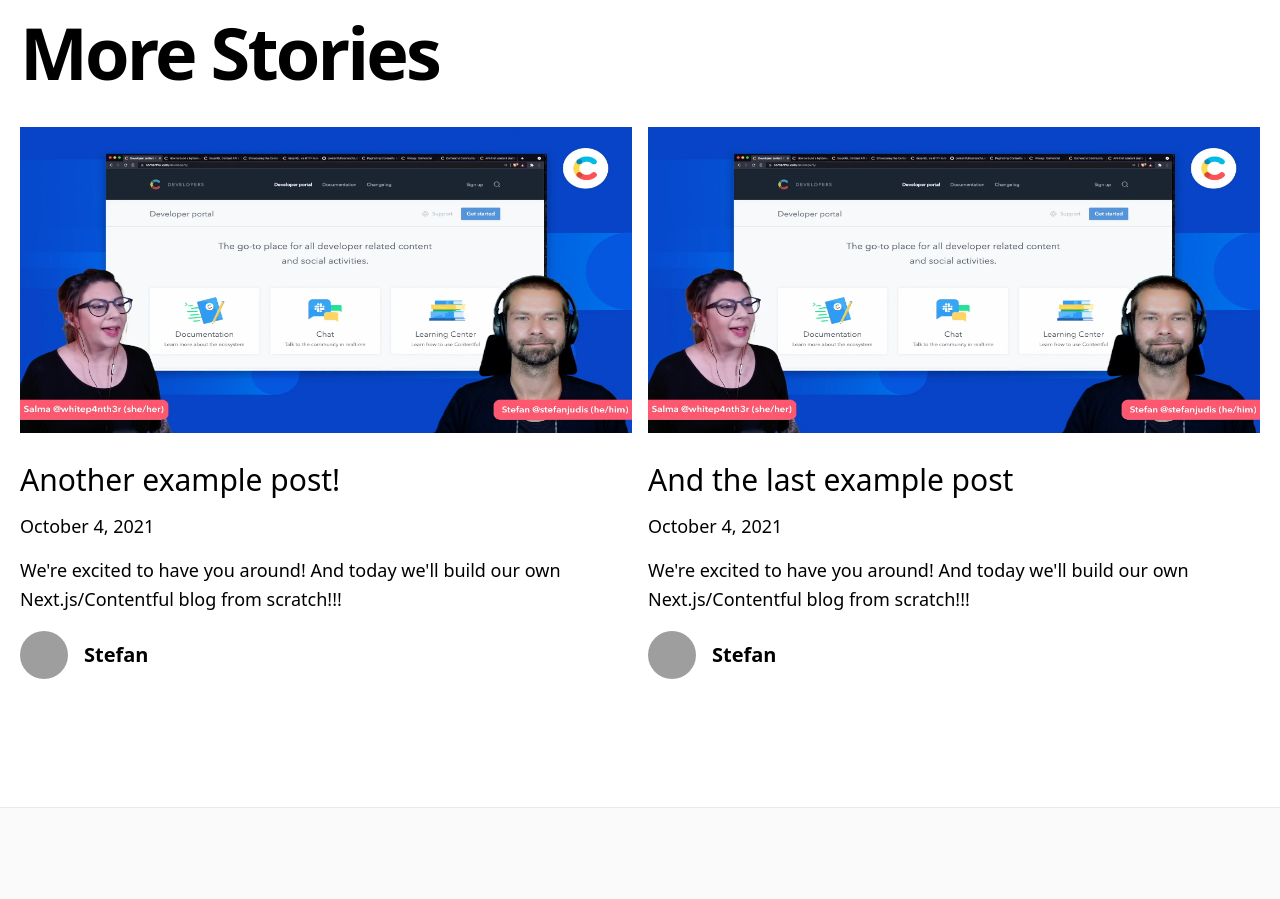
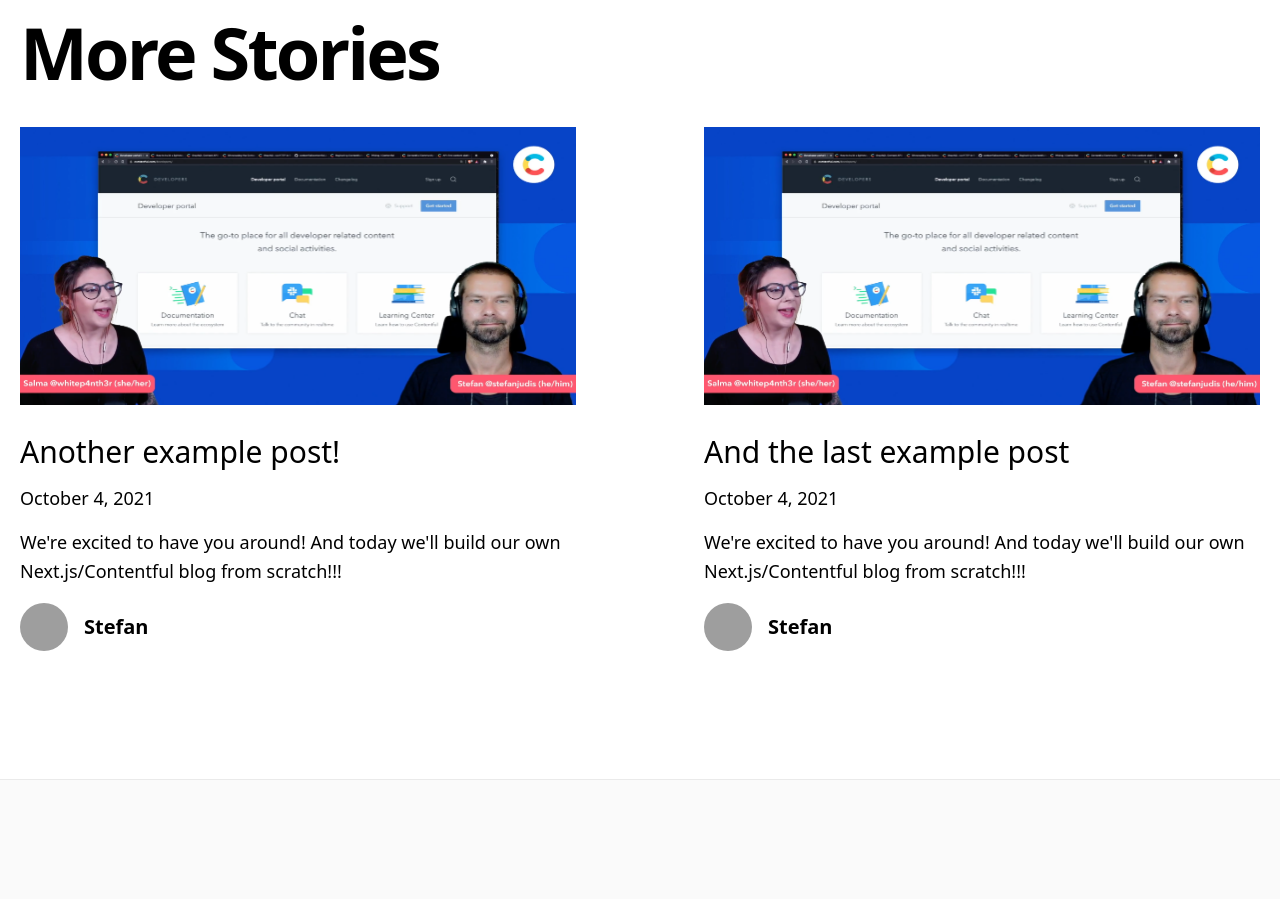
Before and after one commit to stefanjudis/jamstack-workshop-start, a Next.js app: page / in a window 1280 px wide. Shown: the part 980-1879 px from the top of the page. Built offline with nearby package versions, Linux system fonts and the light colour scheme; grey boxes are pictures that could not be loaded.

Commit message:
Adjust grid classes

```diff
--- a/components/more-stories.js
+++ b/components/more-stories.js
@@ -6,7 +6,7 @@ export default function MoreStories({ posts }) {
       <h2 className="mb-8 text-6xl md:text-7xl font-bold tracking-tighter leading-tight">
         More Stories
       </h2>
-      <div className="grid grid-cols-1 md:grid-cols-2 gap-4 md:col-gap-16 lg:col-gap-32 row-gap-20 md:row-gap-32 mb-32">
+      <div className="grid grid-cols-1 md:grid-cols-2 gap-16 md:gap-x-16 lg:gap-x-32 gap-y-40 md:gap-y-32 mb-32">
         {posts.map((post) => (
           <PostPreview
             key={post.slug}
```
